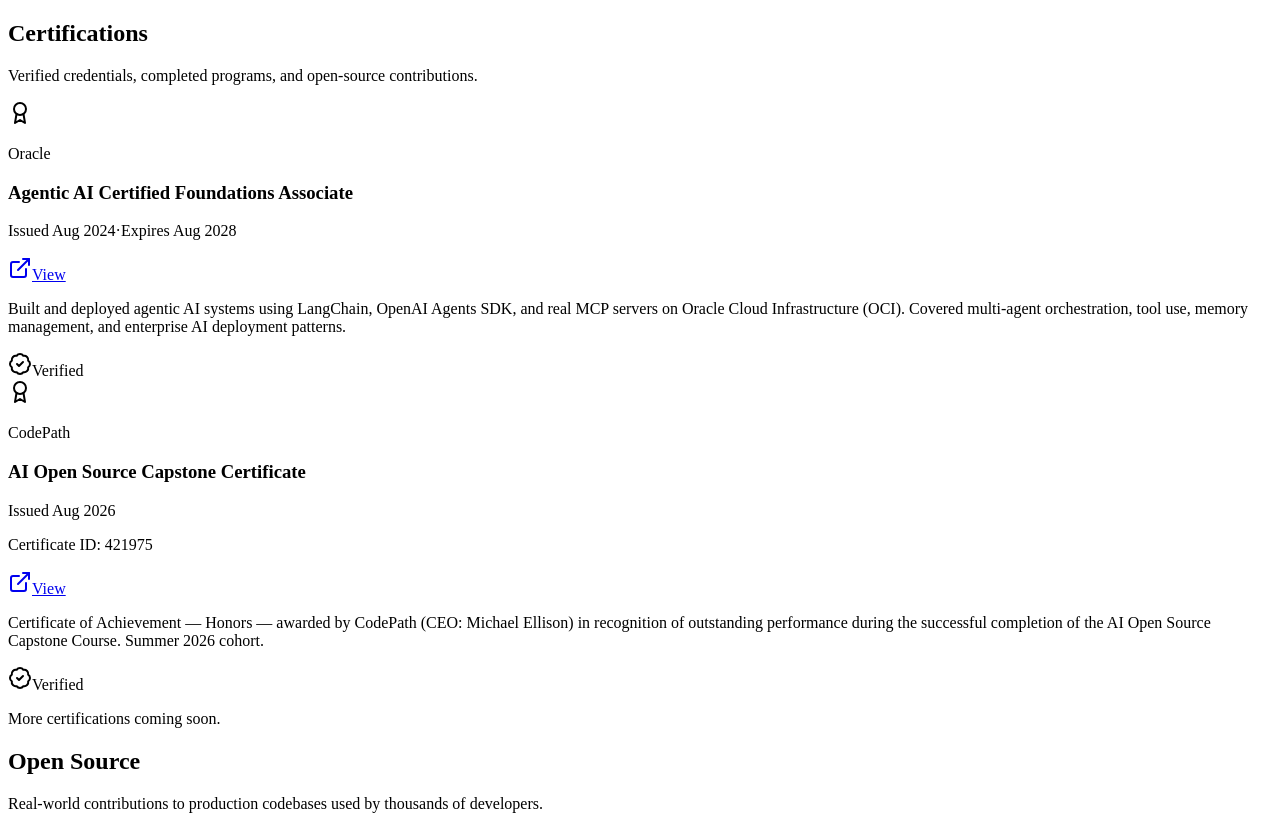
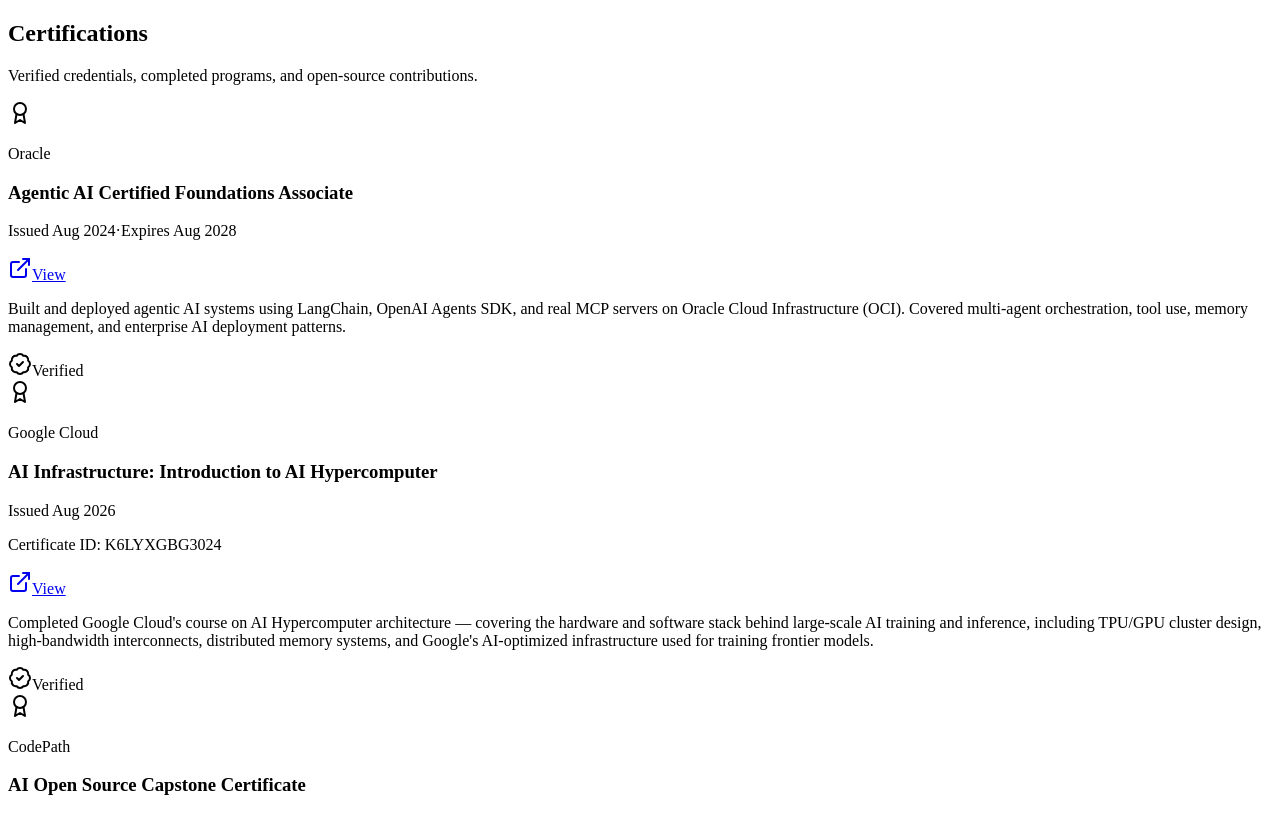
Before and after one commit to Gunakarthik1/portfolio, a Next.js app: page /Certifications in a window 1280 px wide. Shown: the top 815 px of the page. Built offline with nearby package versions, Linux system fonts and the light colour scheme.

Commit message:
feat: add Google Cloud AI Infrastructure Hypercomputer certificate

```diff
--- a/src/pages/Certifications.tsx
+++ b/src/pages/Certifications.tsx
@@ -31,6 +31,18 @@
     brandBar: "from-[#C74634] via-[#e05a47] to-[#C74634]",
     brandBg: "bg-[#C74634]/[0.06]",
     brandText: "text-[#e07060]",
+  },
+  {
+    title: "AI Infrastructure: Introduction to AI Hypercomputer",
+    issuer: "Google Cloud",
+    issued: "Aug 2026",
+    credentialId: "K6LYXGBG3024",
+    url: "https://coursera.org/verify/K6LYXGBG3024",
+    description:
+      "Completed Google Cloud's course on AI Hypercomputer architecture — covering the hardware and software stack behind large-scale AI training and inference, including TPU/GPU cluster design, high-bandwidth interconnects, distributed memory systems, and Google's AI-optimized infrastructure used for training frontier models.",
+    brandBar: "from-[#4285F4] via-[#34A853] to-[#EA4335]",
+    brandBg: "bg-[#4285F4]/[0.05]",
+    brandText: "text-[#6ba4f7]",
   },
   {
     title: "AI Open Source Capstone Certificate",
```
